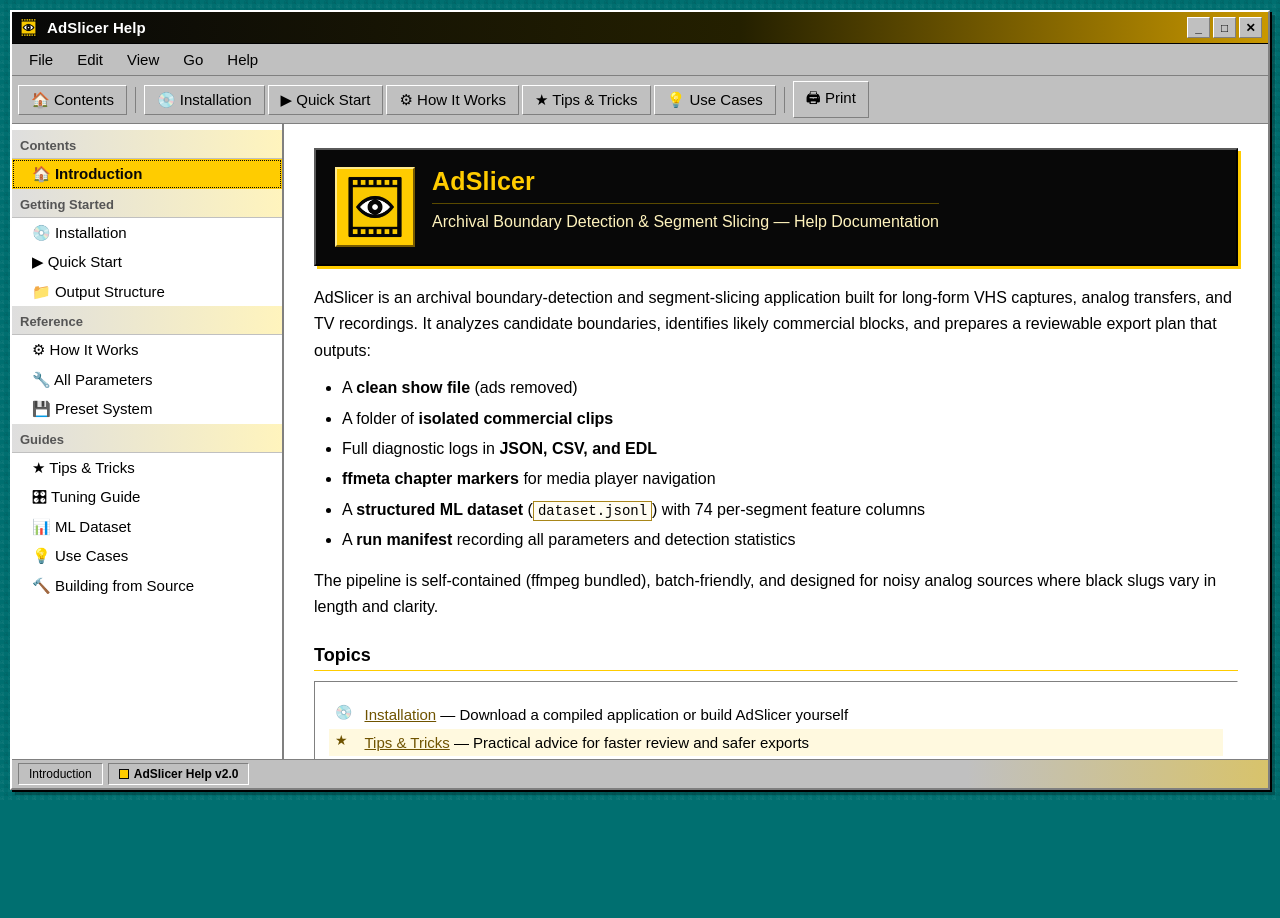
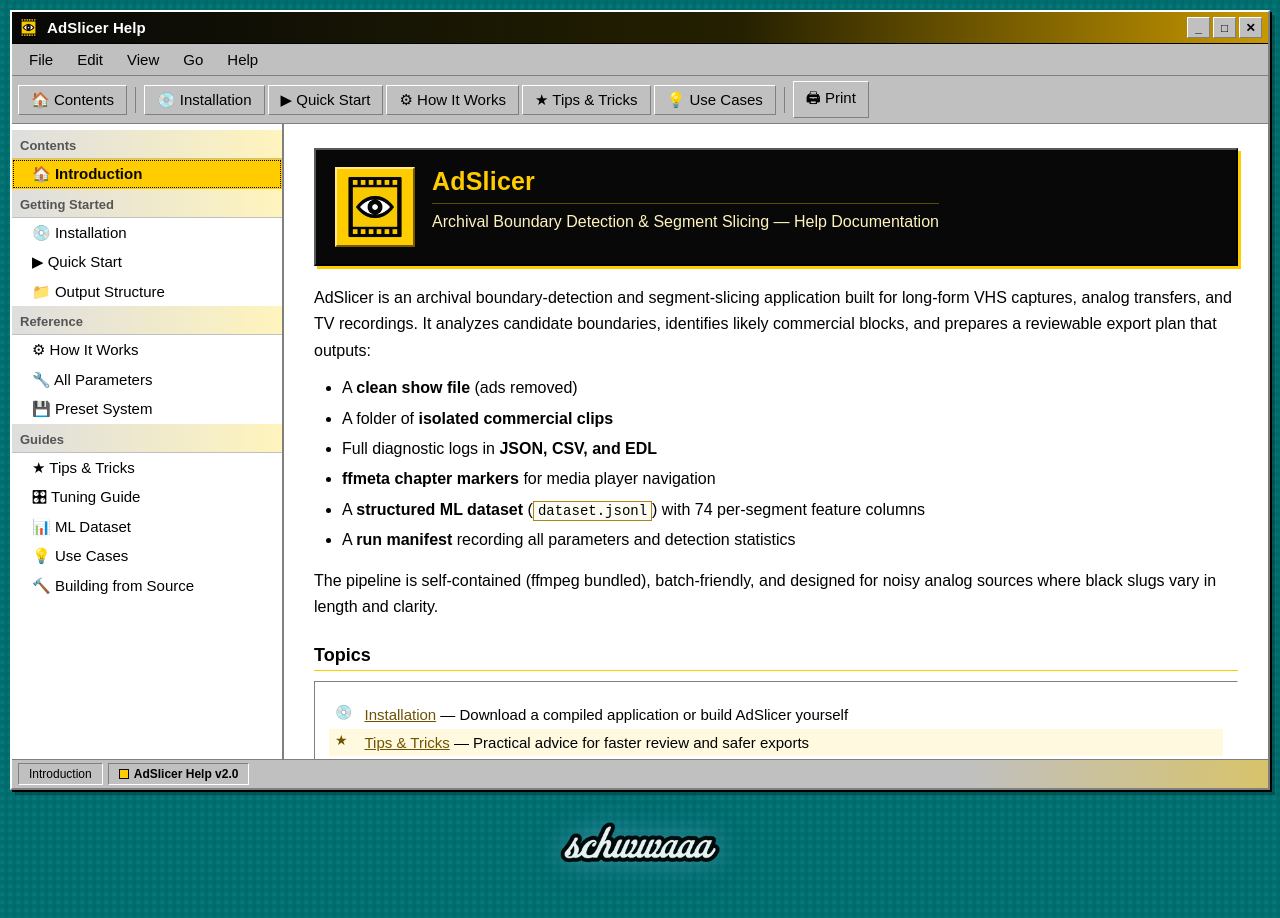
Before and after one commit to schwwaaa/AdSlicer, a plain HTML site: page docs/index.html in a window 1280 px wide. Before the commit the page ends 800 px from the top, so only its background shows below. Drawn offline with Linux system fonts and the light colour scheme.

Commit message:
updated website footer

```diff
--- a/docs/index.html
+++ b/docs/index.html
@@ -1095,6 +1095,49 @@
   @media print {
     .about-backdrop { display: none !important; }
   }
+
+        .schwwaaa-footer {
+            position: relative;
+            z-index: 1;
+            width: 100%;
+            padding: 28px 0 36px;
+            text-align: center;
+            font-family: "Audiowide", sans-serif;
+        }
+
+        .schwwaaa-footer-logo {
+            display: inline-flex;
+            align-items: center;
+            justify-content: center;
+            text-decoration: none;
+        }
+
+        .schwwaaa-footer-image {
+            display: block;
+            width: min(168px, 44vw);
+            height: auto;
+            object-fit: contain;
+            opacity: 0.9;
+            filter: drop-shadow(0 0 12px rgba(255,255,255,0.22))
+                    drop-shadow(0 0 22px rgba(13,110,253,0.18));
+            transition: opacity 0.3s ease, transform 0.3s ease, filter 0.3s ease;
+        }
+
+        .schwwaaa-footer-logo:hover .schwwaaa-footer-image {
+            opacity: 1;
+            transform: translateY(-1px);
+            filter: drop-shadow(0 0 14px rgba(255,255,255,0.35))
+                    drop-shadow(0 0 28px rgba(13,110,253,0.32));
+        }
+
+        .schwwaaa-footer-label {
+            display: block;
+            margin-top: 8px;
+            color: rgba(255,255,255,0.54);
+            font-size: 0.58rem;
+            letter-spacing: 0.16em;
+            text-transform: uppercase;
+        }
 
 </style>
 </head>
@@ -2239,6 +2282,10 @@
 
   updateNavigationState();
 </script>
-
+<footer class="schwwaaa-footer" aria-label="schwwaaa footer logo">
+    <a class="schwwaaa-footer-logo" href="https://linktr.ee/schwwaaa" target="_blank" rel="noopener noreferrer">
+        <img class="schwwaaa-footer-image" src="./assets/schwwaaa-logo.png" alt="schwwaaa">
+    </a>
+</footer>
 </body>
 </html>
```
